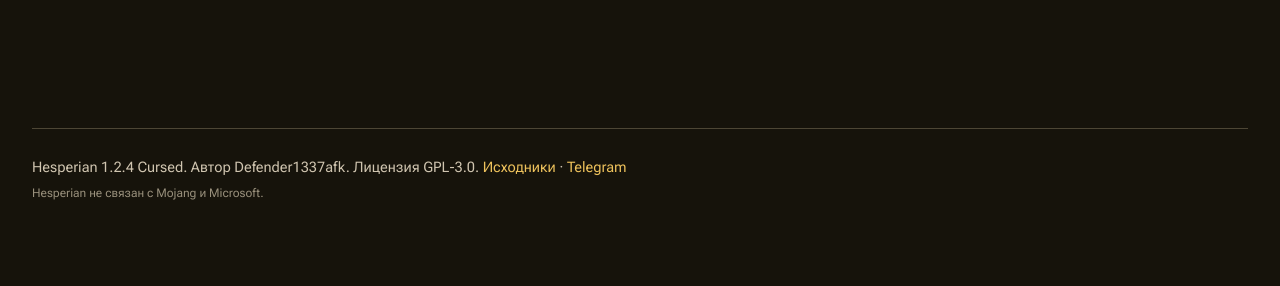
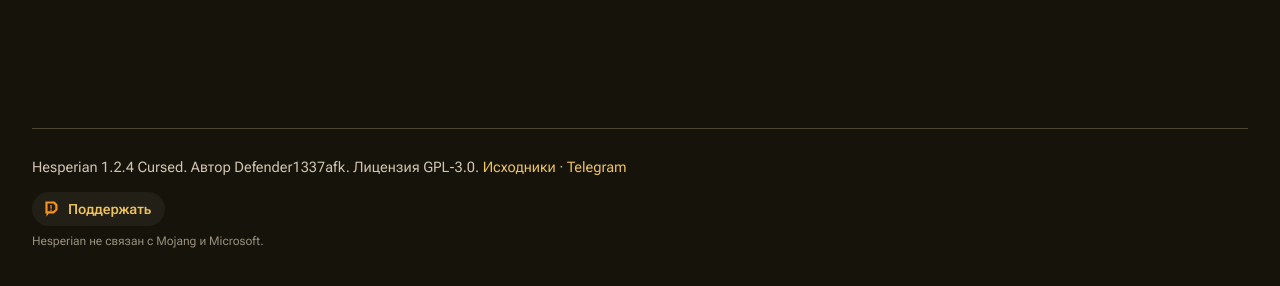
Before and after one commit to Defender1337afk/Defender1337afk.github.io, a plain HTML site: page index.html in a window 1280 px wide. Shown: the part 7229-7515 px from the top of the page. Before the commit the page ends 7471 px from the top, so only its background shows below. Drawn offline with Linux system fonts and the light colour scheme.

Commit message:
Кнопка «Поддержать» через DonationAlerts

```diff
--- a/index.html
+++ b/index.html
@@ -262,6 +262,7 @@
 
 <footer class="foot">
   <p>Hesperian 1.2.4 Cursed. Автор Defender1337afk. Лицензия GPL-3.0. <a href="https://github.com/Defender1337afk/Hesperian" target="_blank" rel="noopener">Исходники</a> · <a href="https://t.me/upskyapps" target="_blank" rel="noopener">Telegram</a></p>
+  <a class="support" href="https://www.donationalerts.com/r/defender1337zxc" target="_blank" rel="noopener"><svg viewBox="0 0 100 100" width="18" height="18" aria-hidden="true"><path fill="#f7931e" fill-rule="evenodd" d="M19 8h51l16 17v31L66 75H37L25 93V75h-6zM31 20v43h31l12-11V32L64 20z"/><path fill="#e8792a" d="M46 28h8v21h-8zm0 25h8v8h-8z"/></svg>Поддержать</a>
   <p class="foot__fine">Hesperian не&nbsp;связан с&nbsp;Mojang и&nbsp;Microsoft.</p>
 </footer>
 
--- a/style.css
+++ b/style.css
@@ -1451,3 +1451,32 @@ h2 {
     display: none;
   }
 }
+
+.support {
+  display: inline-flex;
+  align-items: center;
+  gap: 8px;
+  height: 34px;
+  margin-top: 14px;
+  padding: 0 14px 0 10px;
+  border-radius: 999px;
+  background: var(--surface-container);
+  color: var(--on-surface-variant);
+  font-size: 14px;
+  font-weight: 600;
+  transition: background-color 0.2s, color 0.2s, border-radius 0.5s var(--spring), transform 0.5s var(--spring);
+}
+
+.support:hover {
+  background: var(--surface-high);
+  color: var(--on-surface);
+  border-radius: 12px;
+}
+
+.support:active {
+  transform: scale(0.96);
+}
+
+.support svg {
+  flex: none;
+}
```
